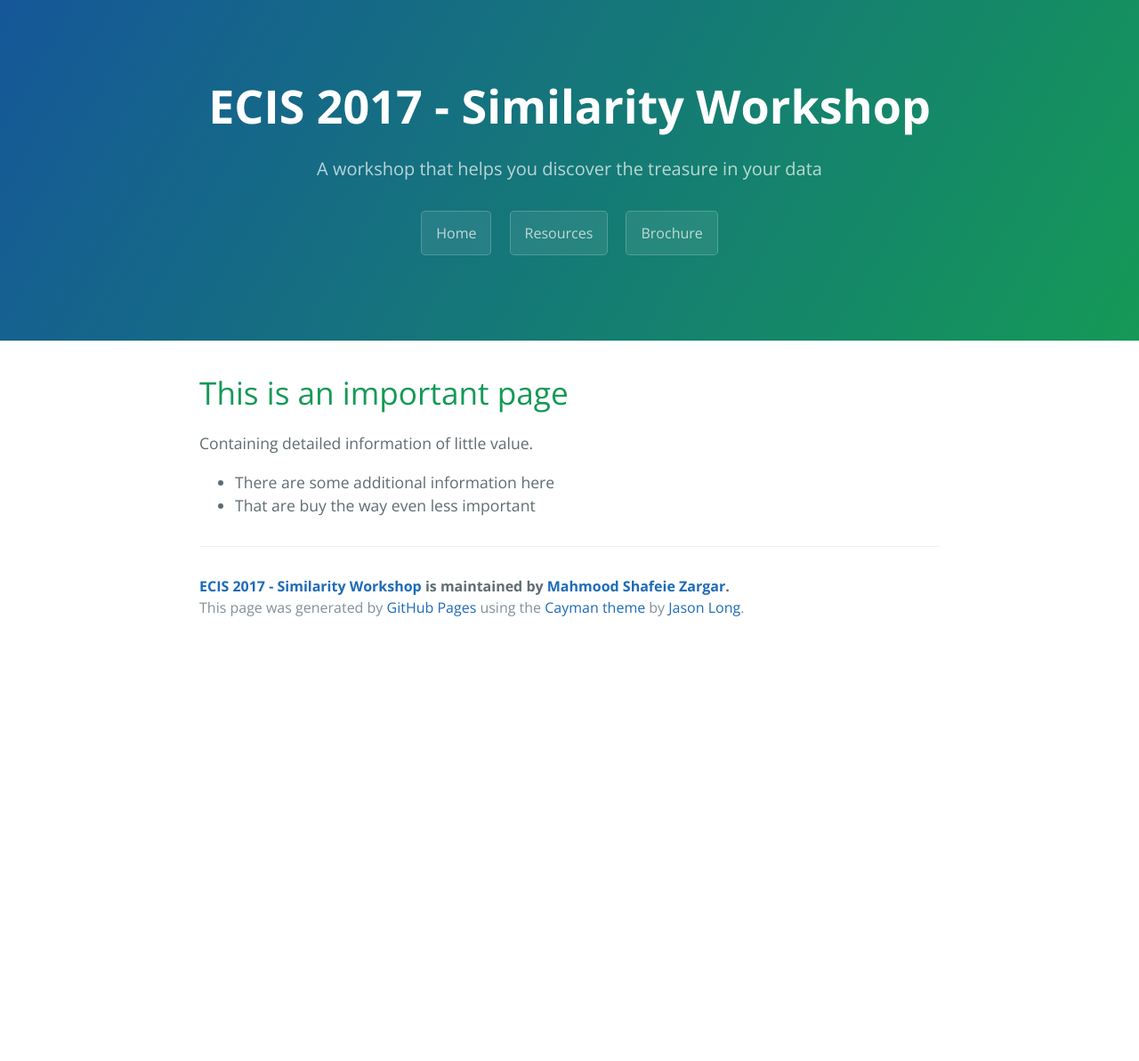
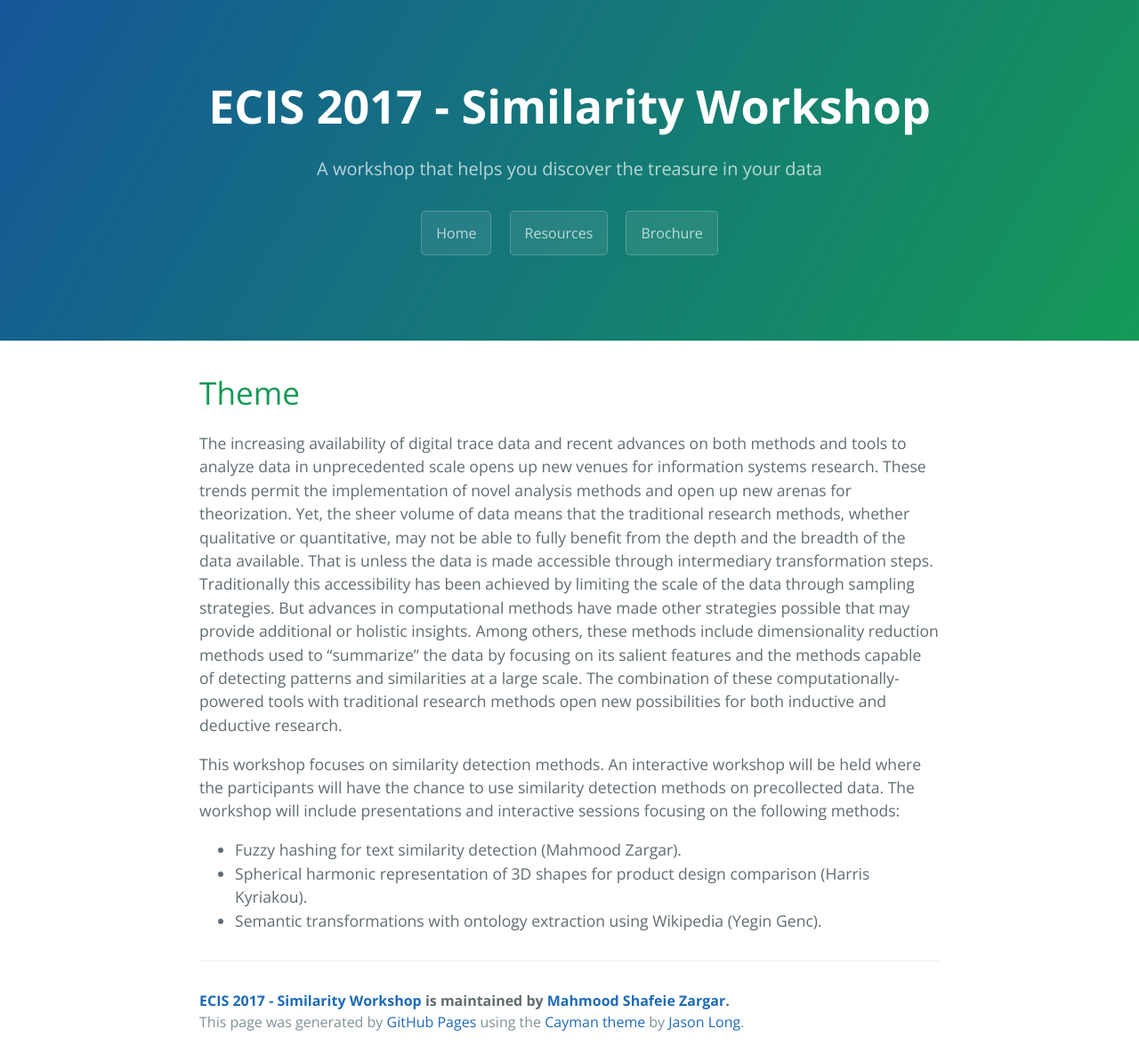
Before and after one commit to retrography/similarity-workshop, a Jekyll site: the page built from index.md, in a window 1280 px wide. Shown: the whole page at 89% size. Built offline with Jekyll 4.4.1, drawn with Linux system fonts in a browser that asks for light colours; before the commit the page ends 900 px from its top, so only the background shows below that.

Commit message:
Update index.md

```diff
--- a/index.md
+++ b/index.md
@@ -4,10 +4,13 @@ title: {{ site.name }}
 ---
 
 
-This is an important page
-=========================
+Theme
+=====
 
-Containing detailed information of little value.
+The increasing availability of digital trace data and recent advances on both methods and tools to analyze data in unprecedented scale opens up new venues for information systems research. These trends permit the implementation of novel analysis methods and open up new arenas for theorization. Yet, the sheer volume of data means that the traditional research methods, whether qualitative or quantitative, may not be able to fully benefit from the depth and the breadth of the data available. That is unless the data is made accessible through intermediary transformation steps. Traditionally this accessibility has been achieved by limiting the scale of the data through sampling strategies. But advances in computational methods have made other strategies possible that may provide additional or holistic insights. Among others, these methods include dimensionality reduction methods used to “summarize” the data by focusing on its salient features and the methods capable of detecting patterns and similarities at a large scale. The combination of these computationally-powered tools with traditional research methods open new possibilities for both inductive and deductive research.
 
-- There are some additional information here
-- That are buy the way even less important
+This workshop focuses on similarity detection methods. An interactive workshop will be held where the participants will have the chance to use similarity detection methods on precollected data. The workshop will include presentations and interactive sessions focusing on the following methods:
+
+- Fuzzy hashing for text similarity detection (Mahmood Zargar).
+- Spherical harmonic representation of 3D shapes for product design comparison (Harris Kyriakou).
+- Semantic transformations with ontology extraction using Wikipedia (Yegin Genc).
```
